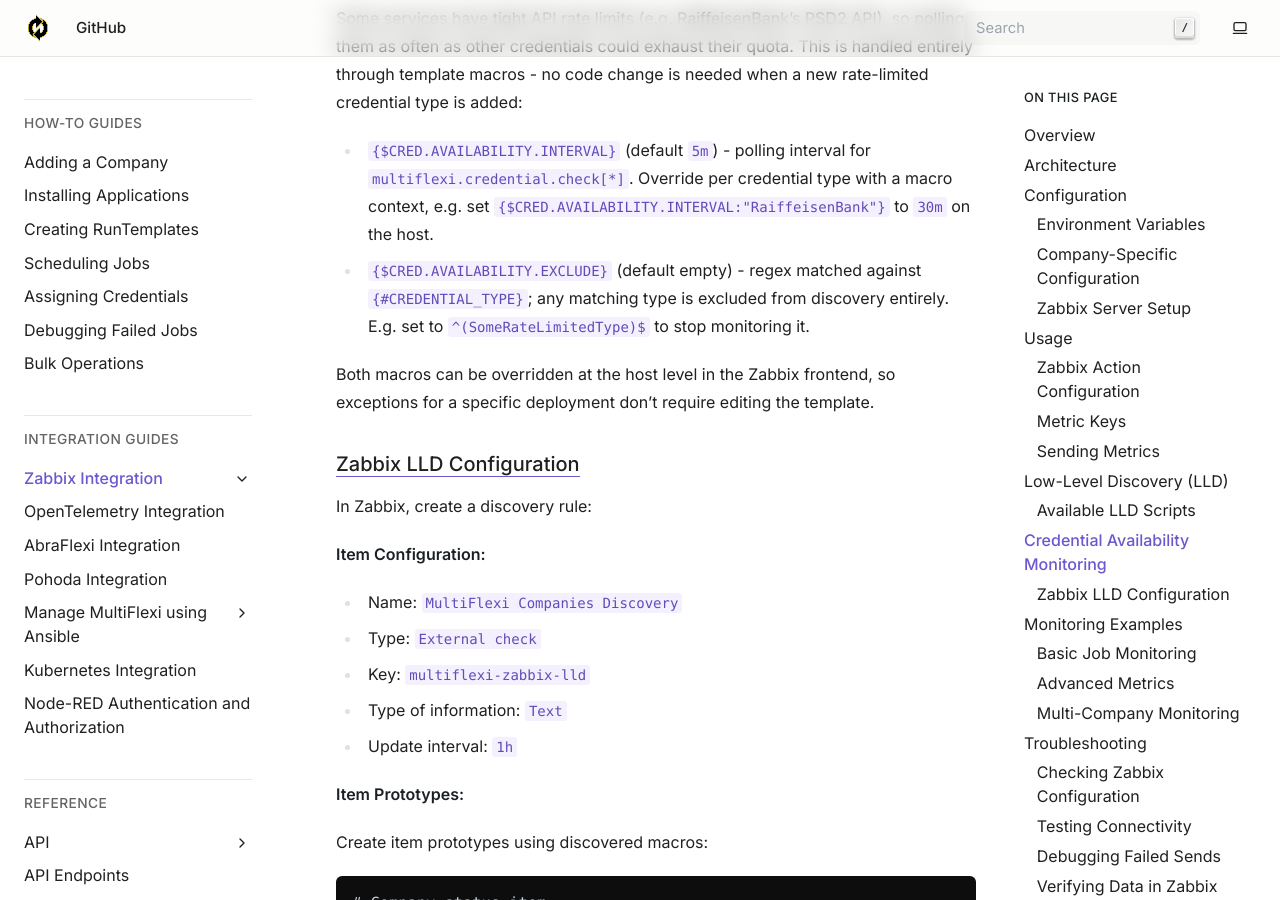
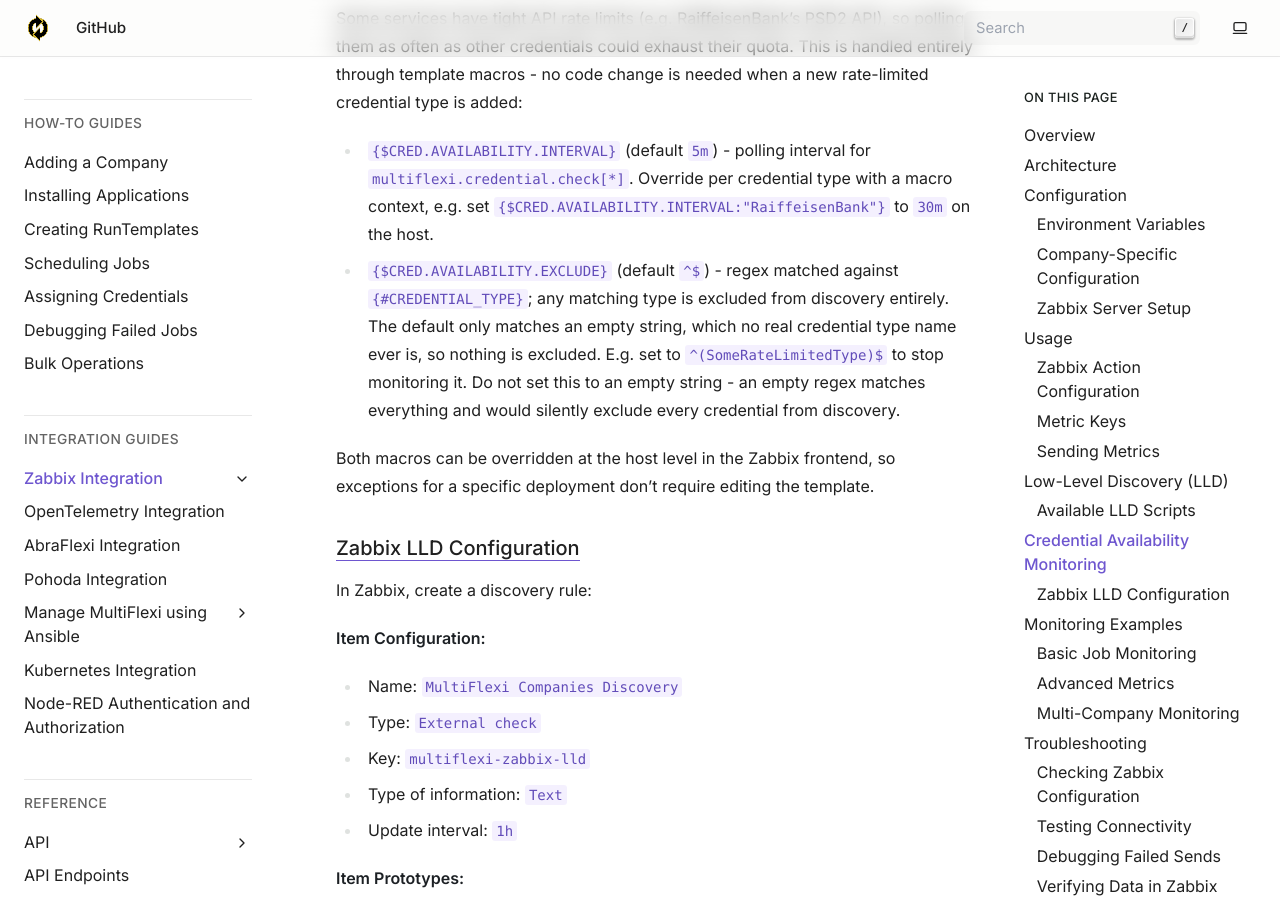
Before and after one commit to VitexSoftware/multiflexi-doc-en, a Sphinx documentation site: the page built from source/integrations/zabbix.rst, in a window 1280 px wide and 900 px high, scrolled down 13381 px. Built offline with Sphinx 7.4.7, drawn with Linux system fonts in a browser that asks for light colours.

Commit message:
docs(zabbix): clarify default value for CRED.AVAILABILITY.EXCLUDE
Co-Authored-By: Claude Sonnet 5 <noreply@anthropic.com>
Claude-Session: https://claude.ai/code/session_013VErvbcezjXYm71fuuarvL

```diff
--- a/source/integrations/zabbix.rst
+++ b/source/integrations/zabbix.rst
@@ -434,7 +434,7 @@ The ``details`` field is intentionally passed through unchanged: every credentia
 Some services have tight API rate limits (e.g. RaiffeisenBank's PSD2 API), so polling them as often as other credentials could exhaust their quota. This is handled entirely through template macros - no code change is needed when a new rate-limited credential type is added:
 
 - ``{$CRED.AVAILABILITY.INTERVAL}`` (default ``5m``) - polling interval for ``multiflexi.credential.check[*]``. Override per credential type with a macro context, e.g. set ``{$CRED.AVAILABILITY.INTERVAL:"RaiffeisenBank"}`` to ``30m`` on the host.
-- ``{$CRED.AVAILABILITY.EXCLUDE}`` (default empty) - regex matched against ``{#CREDENTIAL_TYPE}``; any matching type is excluded from discovery entirely. E.g. set to ``^(SomeRateLimitedType)$`` to stop monitoring it.
+- ``{$CRED.AVAILABILITY.EXCLUDE}`` (default ``^$``) - regex matched against ``{#CREDENTIAL_TYPE}``; any matching type is excluded from discovery entirely. The default only matches an empty string, which no real credential type name ever is, so nothing is excluded. E.g. set to ``^(SomeRateLimitedType)$`` to stop monitoring it. Do not set this to an empty string - an empty regex matches everything and would silently exclude every credential from discovery.
 
 Both macros can be overridden at the host level in the Zabbix frontend, so exceptions for a specific deployment don't require editing the template.
 
```
